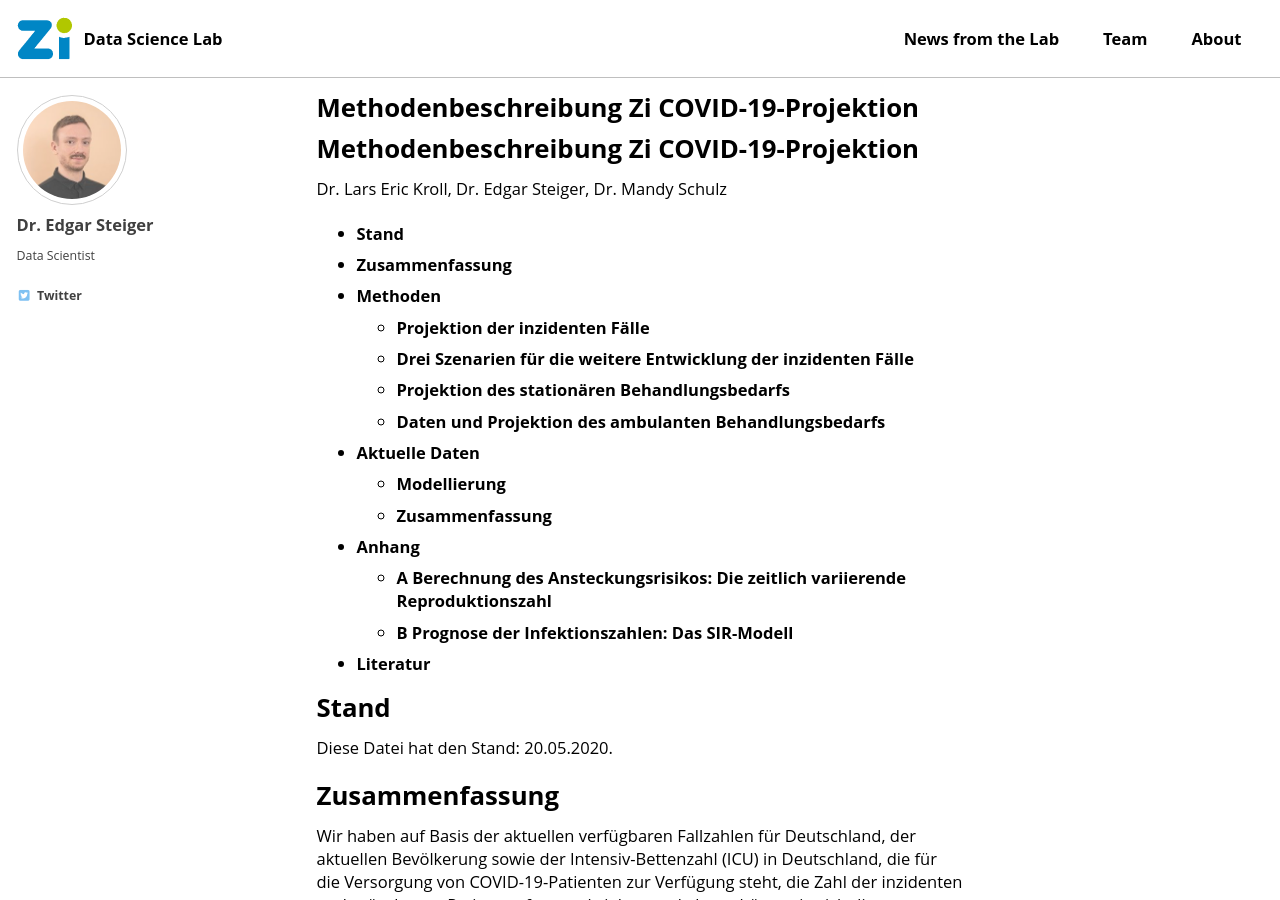
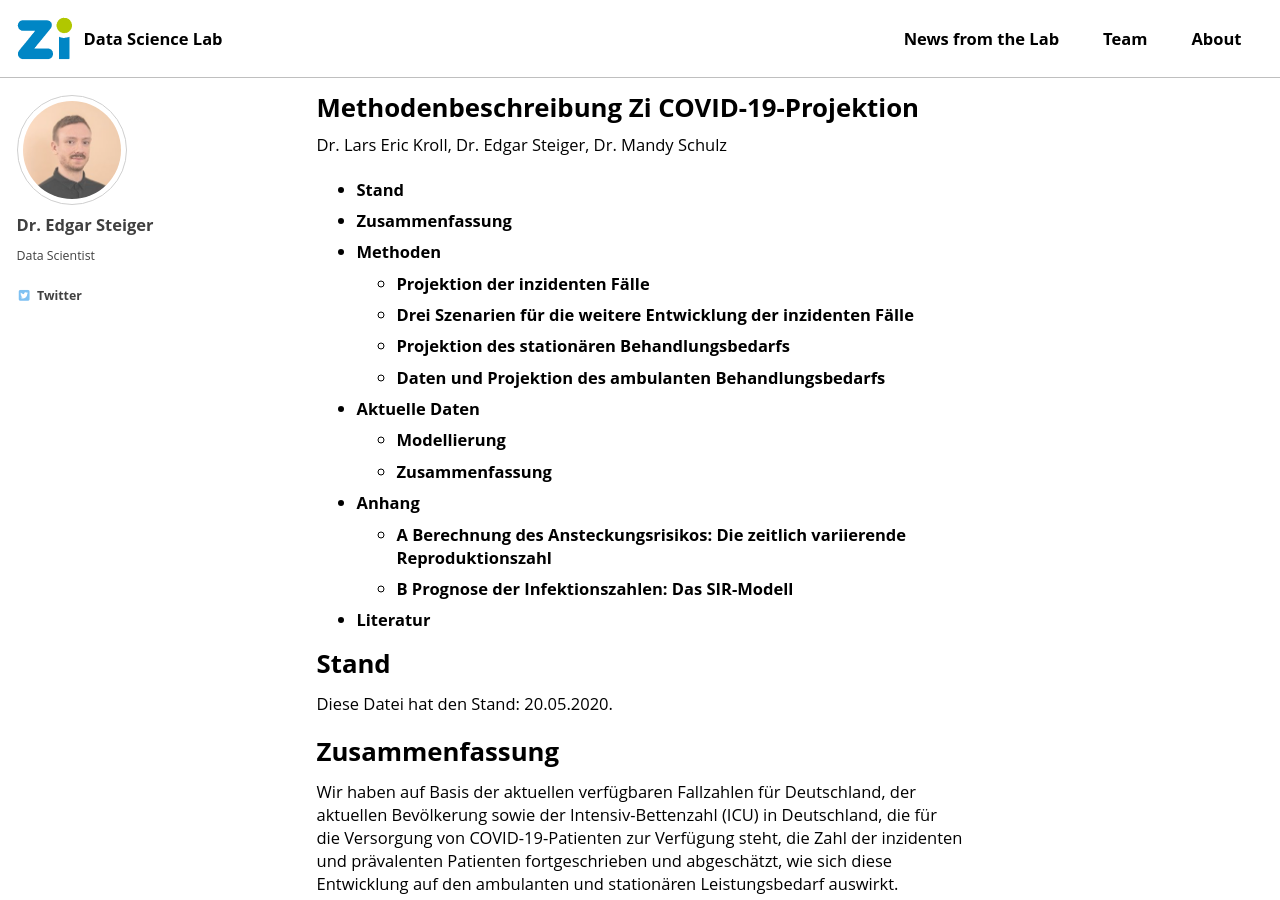
Before and after one commit to zidatalab/zidatalab.github.io, a Jekyll site: the page built from _posts/2020-05-18-Methodenbeschreibung_Projektion_COVID-19.md, in a window 1280 px wide and 900 px high. Built offline with Jekyll 4.4.1, drawn with Linux system fonts in a browser that asks for light colours; cached includes are drawn as plain includes; nearby versions of some CDN libraries; formulas are drawn with MathJax 3.

Commit message:
Update 2020-05-18-Methodenbeschreibung_Projektion_COVID-19.md

```diff
--- a/_posts/2020-05-18-Methodenbeschreibung_Projektion_COVID-19.md
+++ b/_posts/2020-05-18-Methodenbeschreibung_Projektion_COVID-19.md
@@ -13,8 +13,6 @@ share: false
 related: false
 ---
 
-Methodenbeschreibung Zi COVID-19-Projektion
-================
 Dr. Lars Eric Kroll, Dr. Edgar Steiger, Dr. Mandy Schulz
 
   - [Stand](#stand)
```
